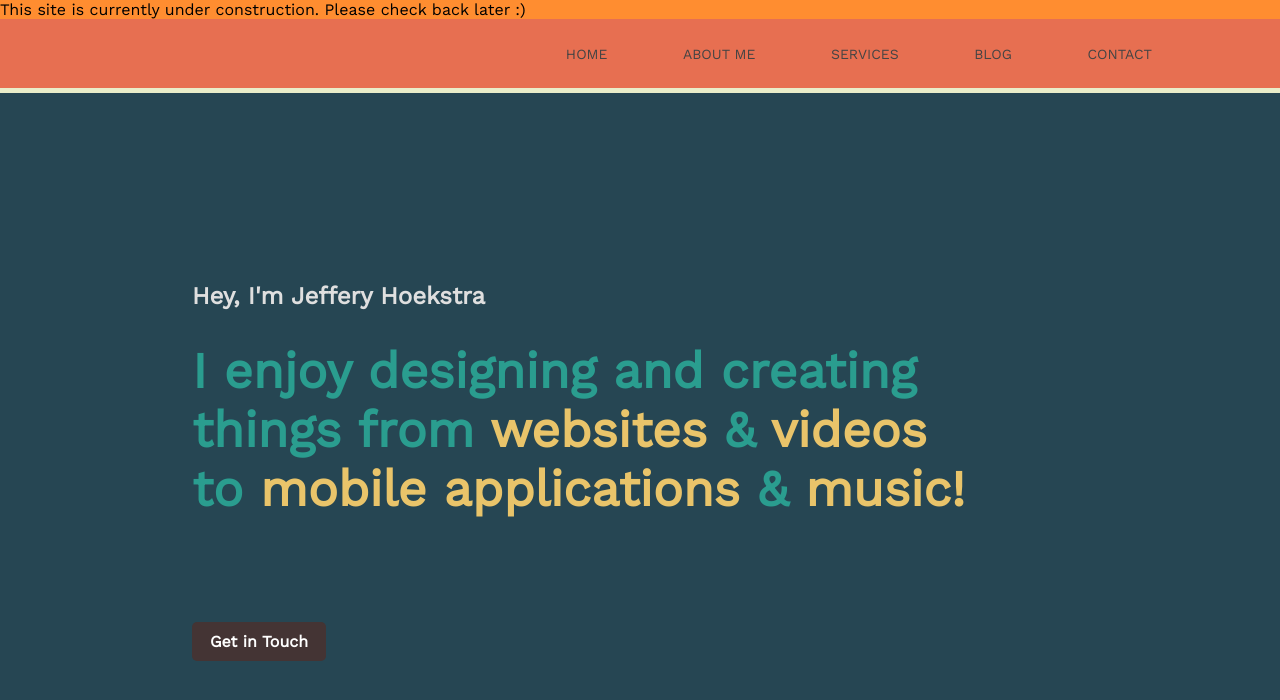
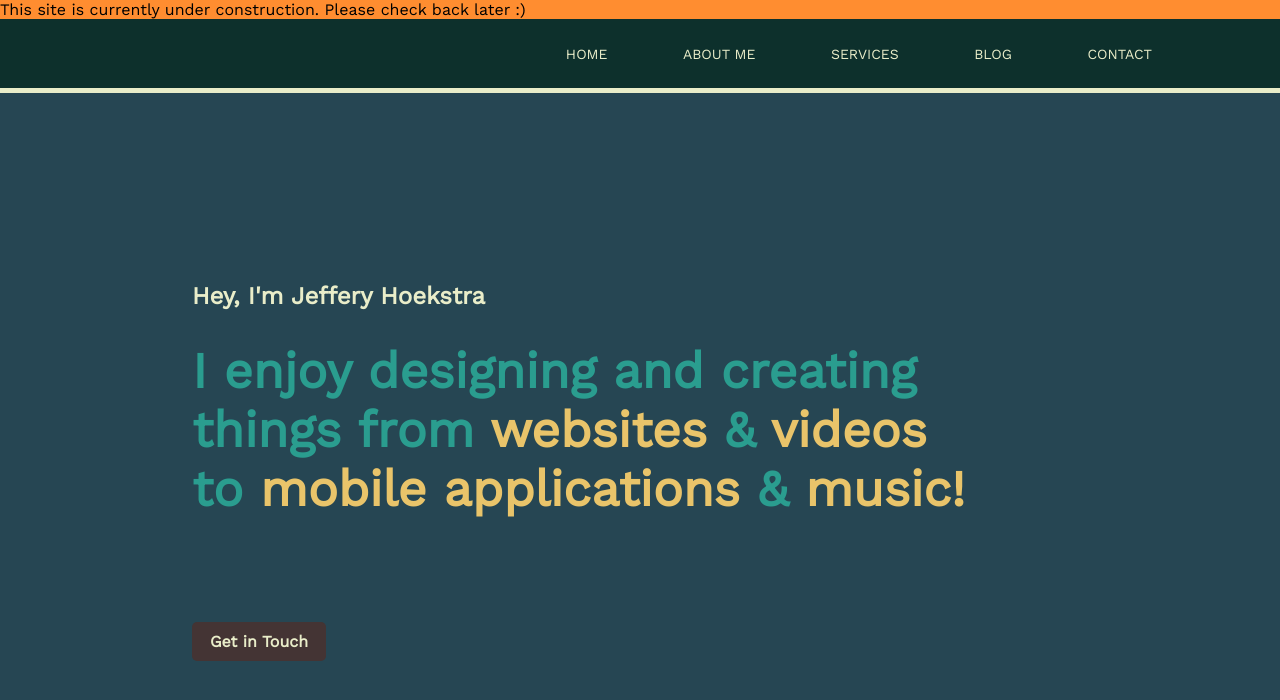
Before and after one commit to jefferyhoekstra/myportfolio, a web app: file index.html in a window 1280 px wide. Shown: the top 700 px of the page. Run offline with its HTML, style and script files only (its server is not run), Linux system fonts and the light colour scheme.

Commit message:
Update styles.css

```diff
--- a/css/styles.css
+++ b/css/styles.css
@@ -17,7 +17,7 @@ body {
 }
 
 header {
-    background: #e76f51;
+    background: #0D302C;
 }
 #EDF5E1;
 .logo {
@@ -51,7 +51,7 @@ nav li {
 }
 
 nav a {
-    color : #444;
+    color : #e9edc9;
     text-decoration: none;
     text-transform: uppercase;
     font-size: 14px;
@@ -115,7 +115,7 @@ span {
 }
 
 .detel h2 {
-    color: #dfdfdf;
+    color: #e9edc9;
     line-height: 22px;
 }
 
@@ -124,7 +124,7 @@ span {
     padding: 10px 18px;
     text-decoration: none;
     font-weight: bold;
-    color: white;
+    color: #e9edc9;
     display: inline-block;
     margin: 30px 0;
     border-radius: 5px;
```
